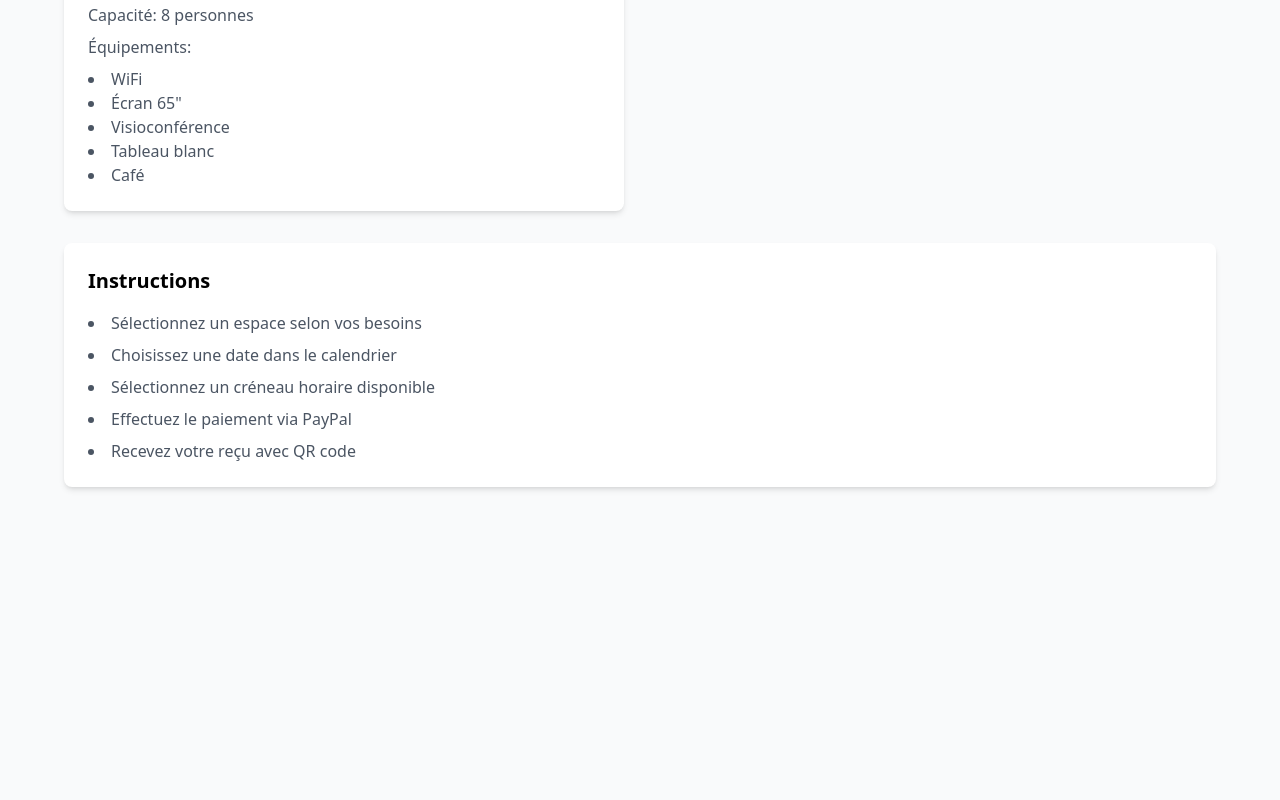
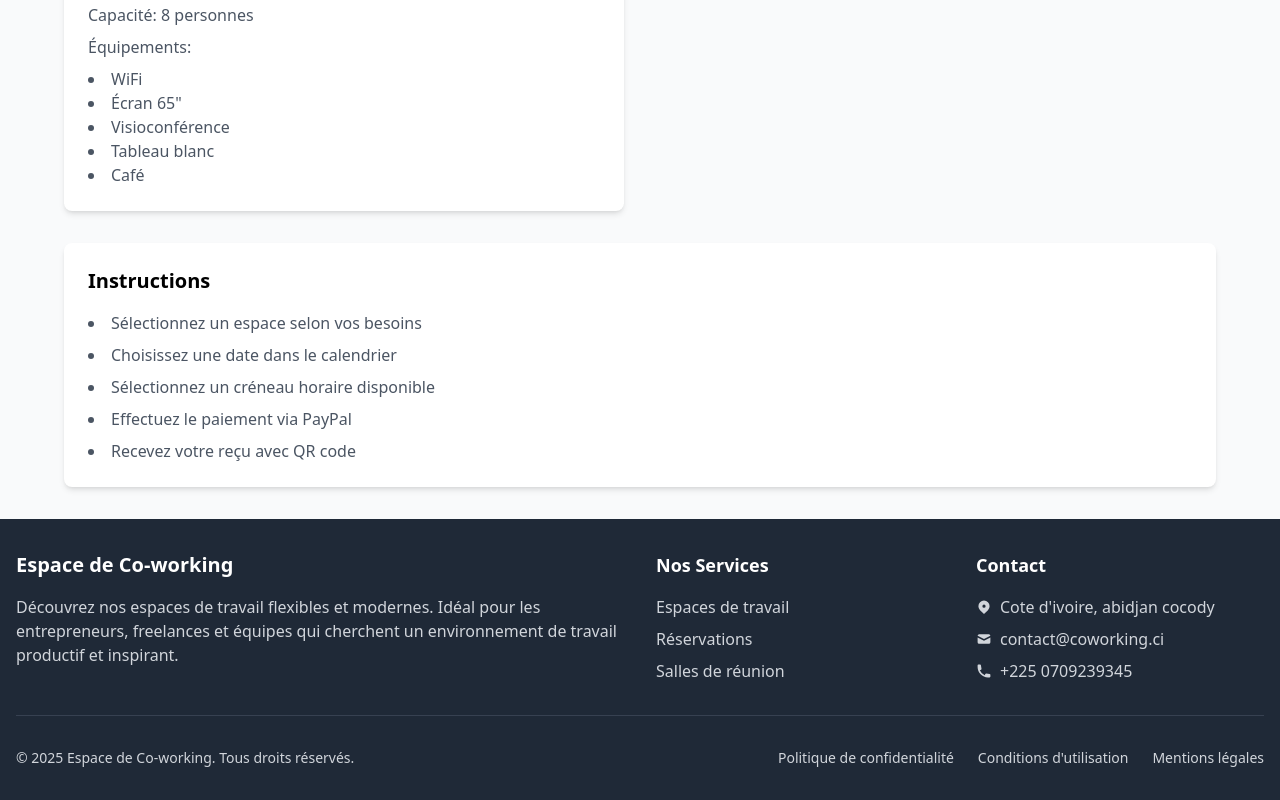
Before and after one commit to YounoussKouakou/projet-final, a React (Vite) app: page /Home in a window 1280 px wide. Shown: the part 813-1613 px from the top of the page. Before the commit the page ends 1332 px from the top, so only its background shows below. Built offline with nearby package versions, Linux system fonts and the light colour scheme.

Commit message:
fix:footer

```diff
--- a/src/App.jsx
+++ b/src/App.jsx
@@ -1,5 +1,6 @@
 import { Routes, Route } from 'react-router-dom'
 import Navbar from './components/Navbar'
+import Footer from './components/Footer'
 import Home from './pages/Home'
 import Login from './pages/Login'
 import Register from './pages/Register'
@@ -8,9 +9,9 @@ import Dashboard from './components/Dashboard'
 
 function App() {
   return (
-    <div className="min-h-screen">
+    <div className="min-h-screen flex flex-col">
       <Navbar />
-      <main className="container mx-auto px-4 py-8">
+      <main className="flex-1 container mx-auto px-4 py-8">
         <Routes>
           <Route path="/" element={<Dashboard />} />
           <Route path="/login" element={<Login />} />
@@ -19,6 +20,7 @@ function App() {
           <Route path="/Home" element={<Home/>} />
         </Routes>
       </main>
+      <Footer />
     </div>
   )
 }
--- /dev/null
+++ b/src/components/Footer.jsx
@@ -0,0 +1,93 @@
+import { Link } from 'react-router-dom';
+
+function Footer() {
+  const currentYear = new Date().getFullYear();
+
+  return (
+    <footer className="bg-gray-800 text-white mt-auto">
+      <div className="container mx-auto px-4 py-8">
+        <div className="grid grid-cols-1 md:grid-cols-4 gap-8">
+          {/* Section À propos */}
+          <div className="col-span-1 md:col-span-2">
+            <h3 className="text-xl font-bold mb-4">Espace de Co-working</h3>
+            <p className="text-gray-300 mb-4">
+              Découvrez nos espaces de travail flexibles et modernes.
+              Idéal pour les entrepreneurs, freelances et équipes qui cherchent
+              un environnement de travail productif et inspirant.
+            </p>
+          </div>
+
+          {/* Section Services */}
+          <div>
+            <h3 className="text-lg font-semibold mb-4">Nos Services</h3>
+            <ul className="space-y-2 text-gray-300">
+              <li>
+                <Link to="/" className="hover:text-white transition-colors">
+                  Espaces de travail
+                </Link>
+              </li>
+              <li>
+                <Link to="/reservations" className="hover:text-white transition-colors">
+                  Réservations
+                </Link>
+              </li>
+              <li>
+                <a href="#" className="hover:text-white transition-colors">
+                  Salles de réunion
+                </a>
+              </li>
+            </ul>
+          </div>
+
+          {/* Section Contact */}
+          <div>
+            <h3 className="text-lg font-semibold mb-4">Contact</h3>
+            <ul className="space-y-2 text-gray-300">
+              <li className="flex items-center">
+                <svg className="w-4 h-4 mr-2" fill="currentColor" viewBox="0 0 20 20">
+                  <path fillRule="evenodd" d="M5.05 4.05a7 7 0 119.9 9.9L10 18.9l-4.95-4.95a7 7 0 010-9.9zM10 11a2 2 0 100-4 2 2 0 000 4z" clipRule="evenodd" />
+                </svg>
+                Cote d'ivoire, abidjan cocody
+              </li>
+              <li className="flex items-center">
+                <svg className="w-4 h-4 mr-2" fill="currentColor" viewBox="0 0 20 20">
+                  <path d="M2.003 5.884L10 9.882l7.997-3.998A2 2 0 0016 4H4a2 2 0 00-1.997 1.884z" />
+                  <path d="M18 8.118l-8 4-8-4V14a2 2 0 002 2h12a2 2 0 002-2V8.118z" />
+                </svg>
+                contact@coworking.ci
+              </li>
+              <li className="flex items-center">
+                <svg className="w-4 h-4 mr-2" fill="currentColor" viewBox="0 0 20 20">
+                  <path d="M2 3a1 1 0 011-1h2.153a1 1 0 01.986.836l.74 4.435a1 1 0 01-.54 1.06l-1.548.773a11.037 11.037 0 006.105 6.105l.774-1.548a1 1 0 011.059-.54l4.435.74a1 1 0 01.836.986V17a1 1 0 01-1 1h-2C7.82 18 2 12.18 2 5V3z" />
+                </svg>
+                +225 0709239345
+              </li>
+            </ul>
+          </div>
+        </div>
+
+        {/* Ligne de séparation */}
+        <div className="border-t border-gray-700 mt-8 pt-8">
+          <div className="flex flex-col md:flex-row justify-between items-center">
+            <p className="text-gray-300 text-sm">
+              © {currentYear} Espace de Co-working. Tous droits réservés.
+            </p>
+            <div className="flex space-x-6 mt-4 md:mt-0">
+              <a href="#" className="text-gray-300 hover:text-white text-sm transition-colors">
+                Politique de confidentialité
+              </a>
+              <a href="#" className="text-gray-300 hover:text-white text-sm transition-colors">
+                Conditions d'utilisation
+              </a>
+              <a href="#" className="text-gray-300 hover:text-white text-sm transition-colors">
+                Mentions légales
+              </a>
+            </div>
+          </div>
+        </div>
+      </div>
+    </footer>
+  );
+}
+
+export default Footer;
```
